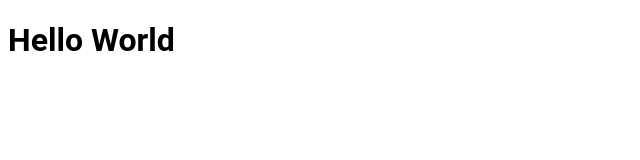
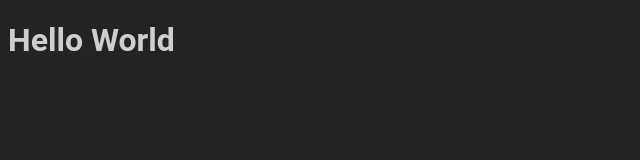
Before and after one commit to ckiroshan/mastering-javascript, a plain HTML site: page index.html in a window 1280 px wide. Shown: the whole page, without its empty margins (0-640 px from the left). Drawn offline with Linux system fonts and the light colour scheme.

Commit message:
Changed background styling.

```diff
--- a/index.css
+++ b/index.css
@@ -1,3 +1,5 @@
 body {
     font-family: 'Roboto','Courier New', Courier, monospace;
+    background: #000000dc;
+    color: #ffffffc7;
 }
```
